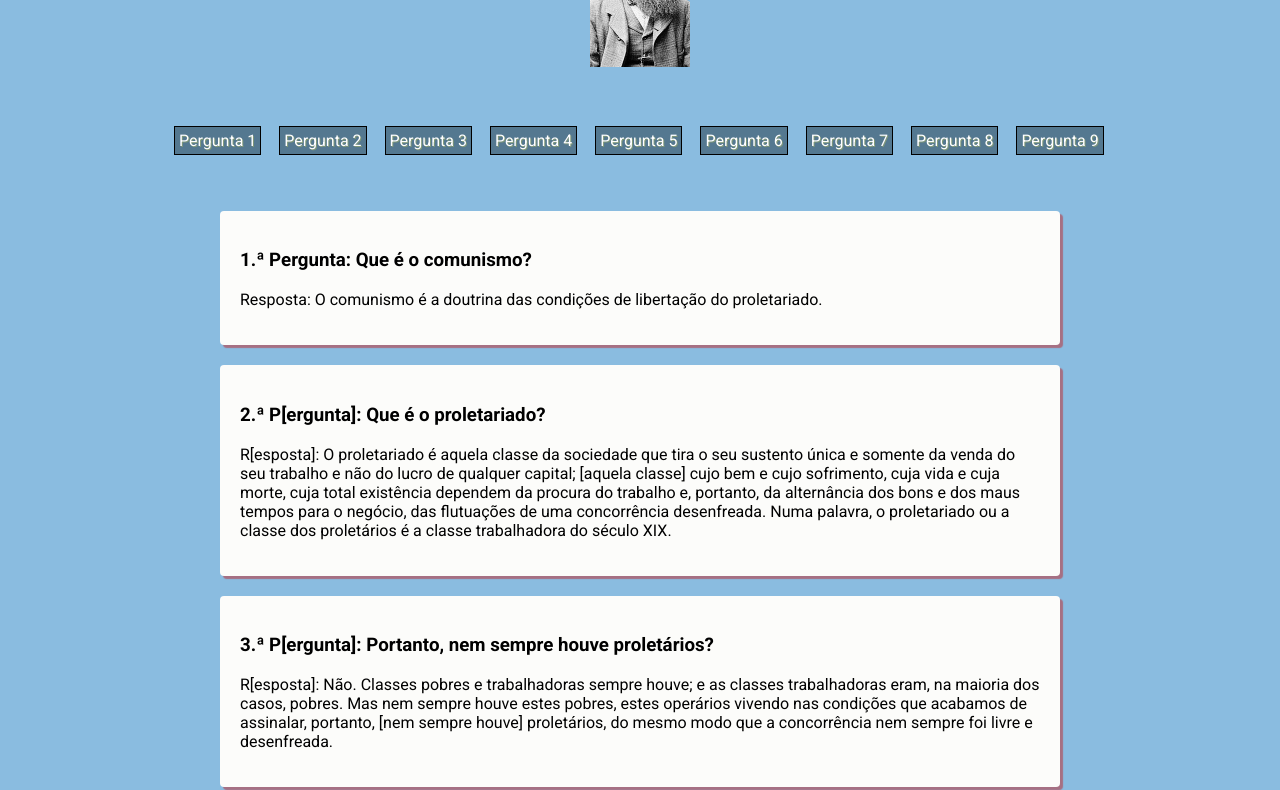
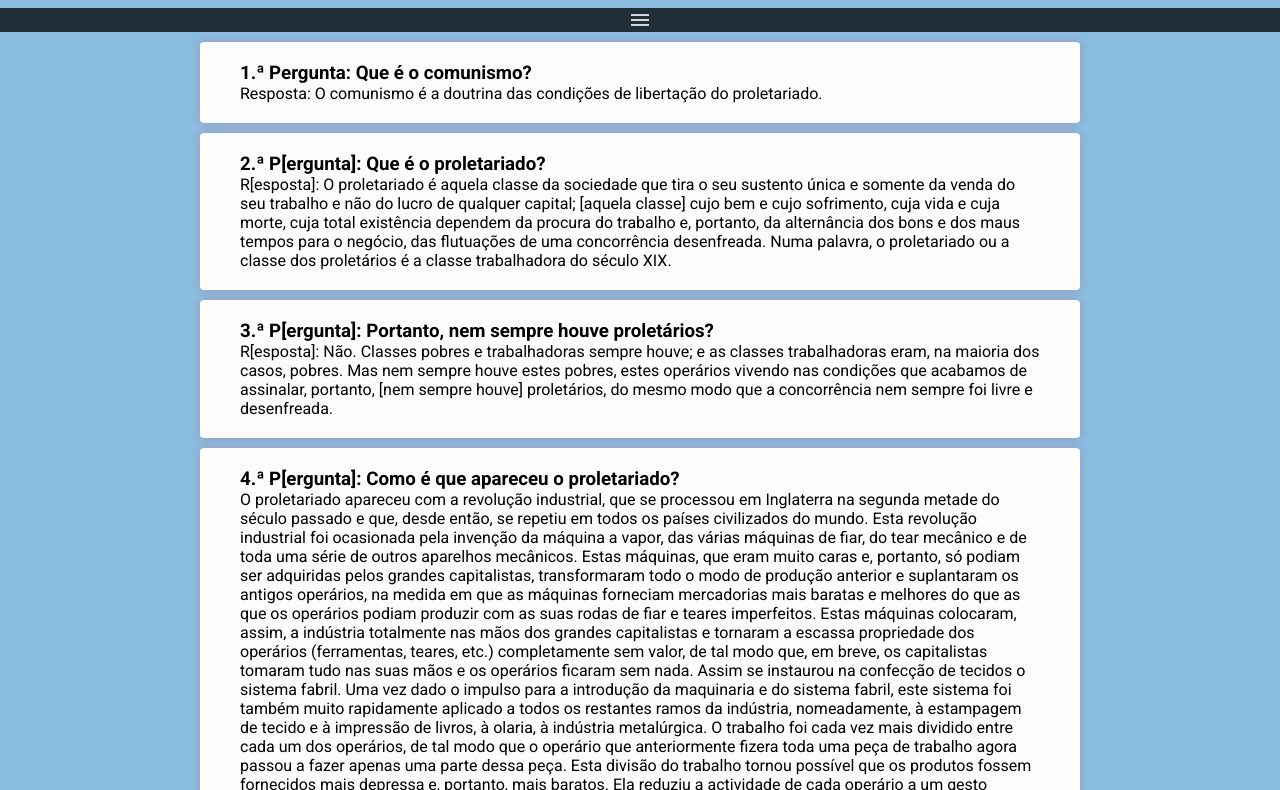
Before and after one commit to mateuswesley-1/projeto-android, a plain HTML site: page index.html in a window 1280 px wide. Shown: the part 260-1050 px from the top of the page. Drawn offline with nearby package versions, Linux system fonts and the light colour scheme.

Commit message:
menu hamburguer

```diff
--- a/estilo/styles.css
+++ b/estilo/styles.css
@@ -1,4 +1,8 @@
 @charset "utf-8";
+*{
+    margin: 0;
+    padding: 0;
+}
 
 body{
     background: #8ABCE0;
@@ -22,36 +26,46 @@ header a:visited{
     color: black;
 }
 
+header img{
+    width: 100px;
+    margin-bottom: 20px;
+}
+
 header a:hover{
     text-decoration: underline;
 }
 
-menu{
-    max-width: 980px;
-    height: 100px;
-    margin: auto;
-    display: flex;
-    flex-wrap: wrap;
-    justify-content: left;
-    align-items: center;
-    list-style: none;
-    gap: 10px;
-
+span#icone-menu{
+   display: block;
+   text-align: center;
+   background-color: #212e37;
+   color: rgba(236, 236, 236, 0.885);
+   cursor: pointer;
 }
 
-header img{
-    width: 100px;
-    margin-bottom: 20px;
+span#icone-menu:hover{
+    display: block;
+    text-align: center;
+    background-color: rgba(236, 236, 236, 0.885);
+    color:  #212e37;
+    cursor: pointer;
+ }
+
+menu{
+    height: 400px;
+    list-style-type: none;
+    display: none;
 }
 
 menu a{
     color: white;
     text-shadow: 1px 1px 0px rgba(219, 219, 70, 0.325);
     text-decoration: none;
-    border: 1px solid black;
-    padding: 4px;
-    margin: 4px;
+    border-top: 1px solid black;
+    padding: 10px;
     background-color: #547890;
+    display: block;
+    text-align: center;
 }
 
 menu a:hover{
@@ -61,27 +75,18 @@ menu a:hover{
 }
 
 
-
 section.pergunta{
     background-color: #fcfcfa;
     max-width: 800px;
     min-width: 320px;
-    margin: 20px auto;
-    padding: 20px;
+    margin: 10px auto;
+    padding: 20px 40px;
     border-radius: 4px;
-    box-shadow: 3px 3px 1px #c9100d71;
+    box-shadow: 0px 0px 10px #df050133;
 
 }
 
 
-
-section.pergunta:hover{
-    position: relative;
-    top: -5px;
-    left: -5px;
-    box-shadow: 8px 8px 0px #df050133;;
-}
-
 footer{
     text-align: center;
 }
--- a/index.html
+++ b/index.html
@@ -10,6 +10,7 @@
     <link rel="preconnect" href="https://fonts.googleapis.com">
     <link rel="preconnect" href="https://fonts.gstatic.com" crossorigin>
     <link href="https://fonts.googleapis.com/css2?family=Bebas+Neue&family=Roboto:ital,wght@0,400;0,500;0,700;0,900;1,500;1,700;1,900&display=swap" rel="stylesheet">
+    <link rel="stylesheet" href="https://fonts.googleapis.com/css2?family=Material+Symbols+Outlined:opsz,wght,FILL,GRAD@48,400,0,0" />
 </head>
 <body>
     <header>
@@ -24,7 +25,12 @@
         </div>
     </header>
 
-    <menu>
+
+    <span id='icone-menu' class="material-symbols-outlined" onclick="cliqueMenu()">
+        menu
+    </span>
+
+    <menu id="itens">
         <li><a href='#' class="botaoMenu" onclick="abrirPergunta('pergunta1')">Pergunta 1</a href='#'></li>
         <li><a href='#' class="botaoMenu" onclick="abrirPergunta('pergunta2')">Pergunta 2</a href='#'></li>
         <li><a href='#' class="botaoMenu" onclick="abrirPergunta('pergunta3')">Pergunta 3</a href='#'></li>
@@ -113,6 +119,6 @@
     <footer>
         <p class='resposta'>Site criado por <a href="https://github.com/mateuswesley-1">Mateus Wesley</a></p>
     </footer>
-    <script src="script.js"></script>
+   <script src="script.js"></script>
 </body>
 </html>
--- a/script.js
+++ b/script.js
@@ -1,6 +1,6 @@
 /* Recebe o id da pergunta e usa esse id para pegar a section
 associada a pergunta e muda o display dela*/
-
+/*
 function abrirPergunta(idPergunta){
 
     // Número da pergunta que queremos que seja exibida
@@ -23,3 +23,22 @@ function abrirPergunta(idPergunta){
         }
     }
 }
+*/
+var i=0;
+function cliqueMenu(){
+    /*
+    Parabens pela criatividade mas q bosta kkkkkk
+    if(i%2==0){
+        itens.style.display = 'block'
+    }else{
+        itens.style.display = 'none'
+    }
+    i+=1
+    */
+    if(itens.style.display == 'none'){
+        itens.style.display = 'block'
+    }else{
+        itens.style.display = 'none'
+    }
+
+}
```
